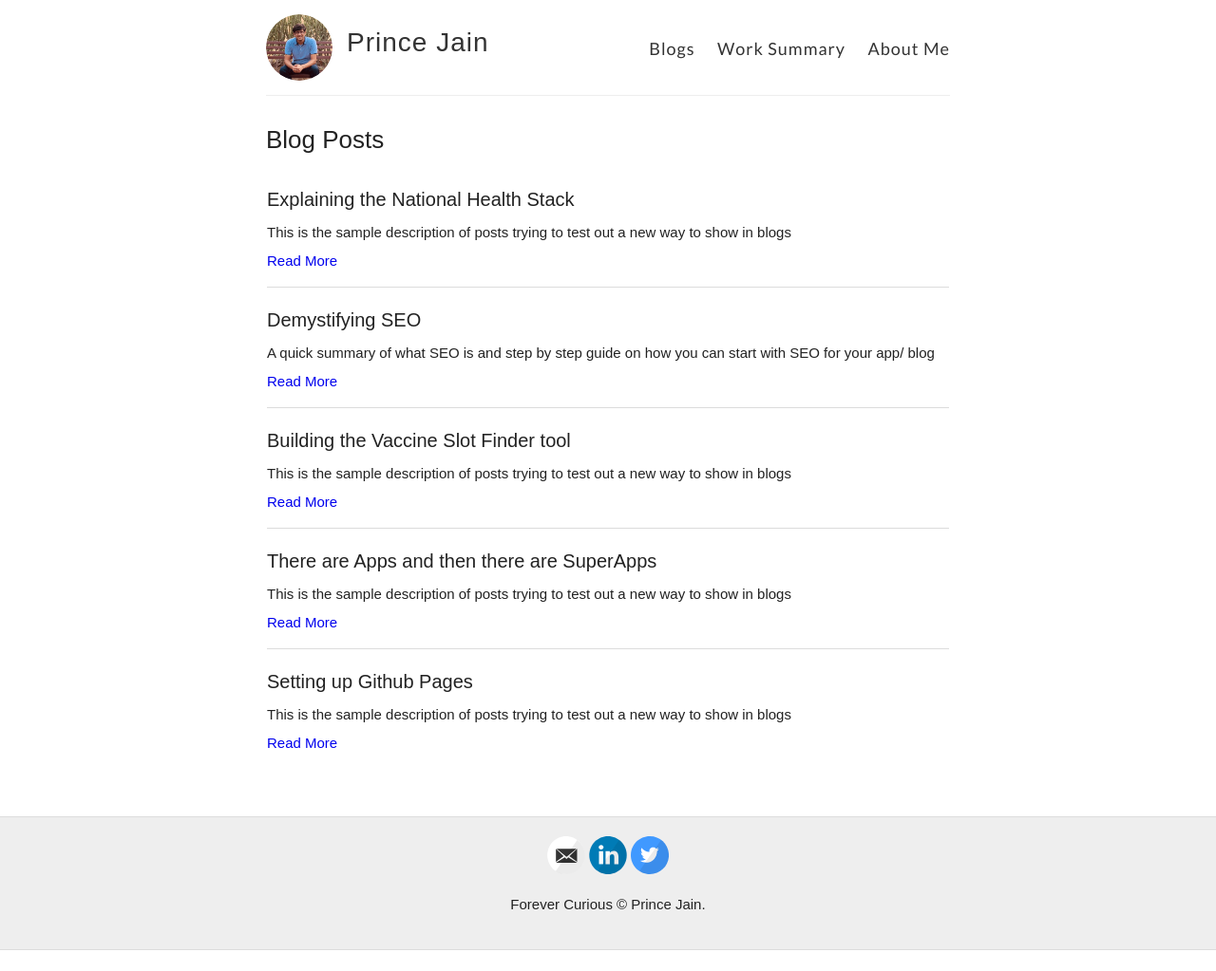
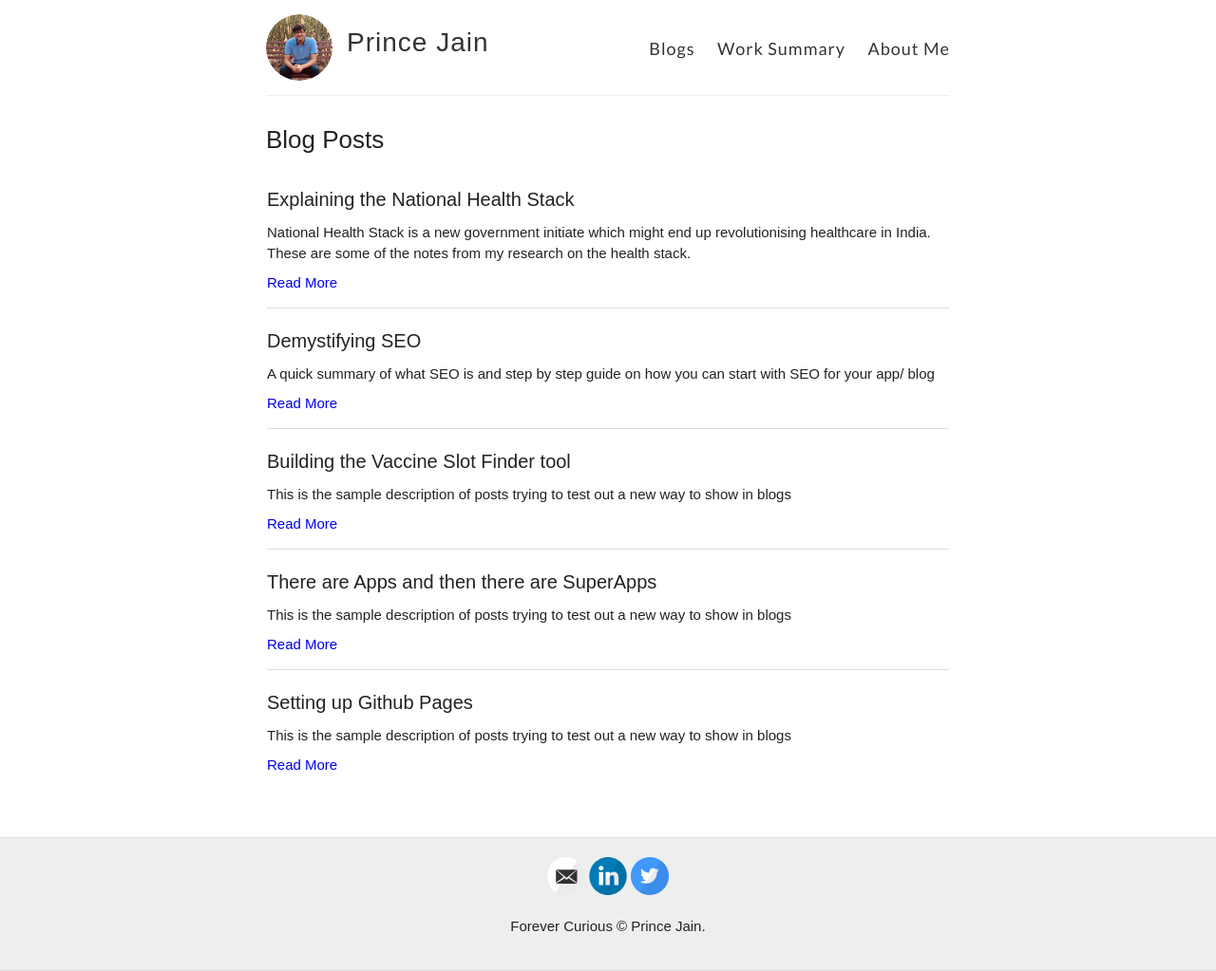
Before and after one commit to product-noob/product-noob.github.io, a Jekyll site: the page built from blog.md, in a window 1280 px wide. Shown: the whole page at 95% size. Built offline with Jekyll 4.4.1, drawn with Linux system fonts in a browser that asks for light colours; before the commit the page ends 1001 px from its top, so only the background shows below that.

Commit message:
updated post description for NHS

```diff
--- a/_posts/2022-01-12-India Health Stack.md
+++ b/_posts/2022-01-12-India Health Stack.md
@@ -1,7 +1,7 @@
 ---
 layout: post
 title:  "Explaining the National Health Stack"
-description: "This is the sample description of posts trying to test out a new way to show in blogs"
+description: "National Health Stack is a new government initiate which might end up revolutionising healthcare in India. These are some of the notes from my research on the health stack."
 
 ---
 
```
